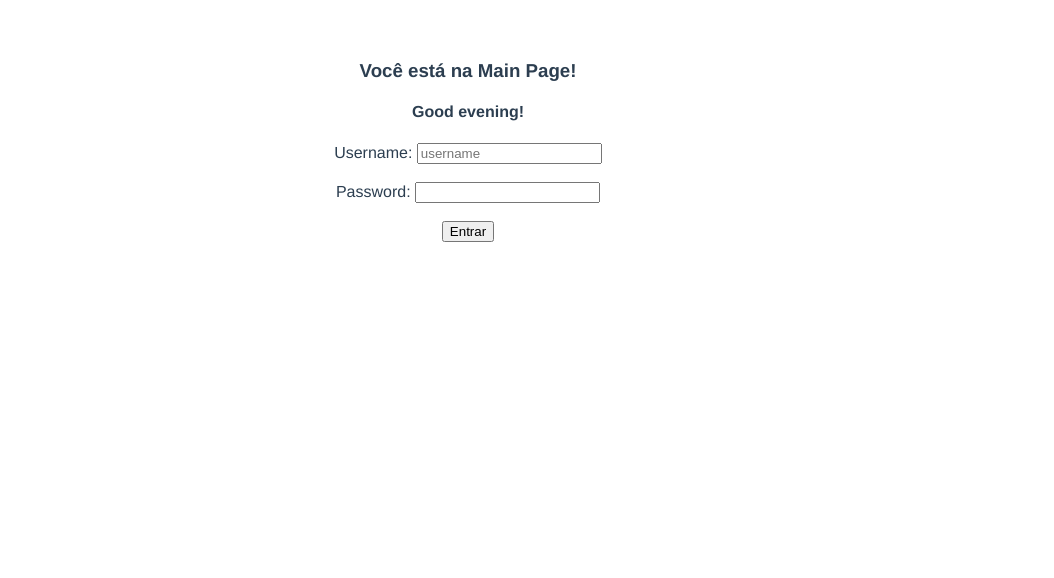
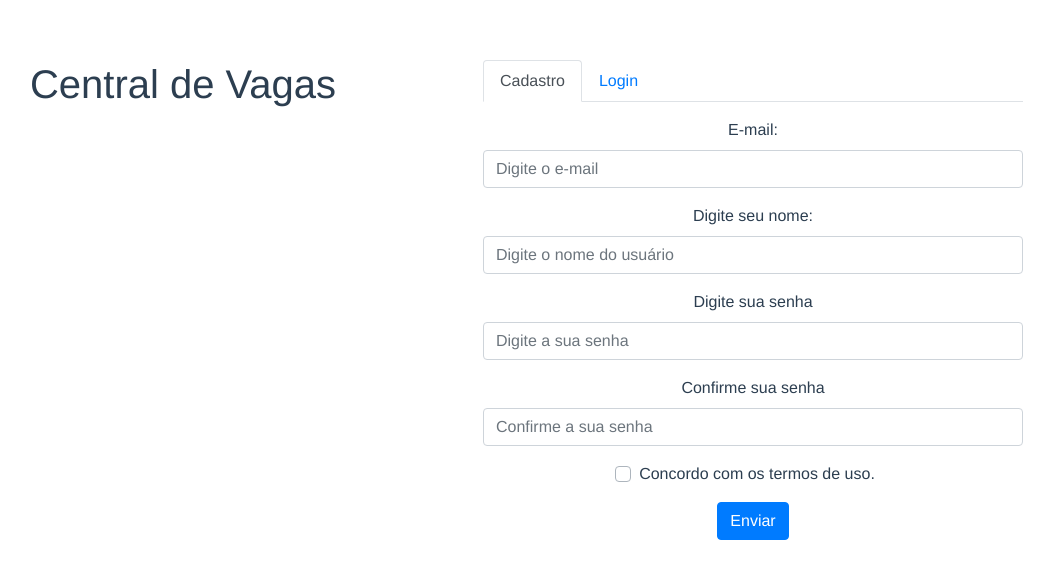
Before and after one commit to DevMobUFRJ/central-de-vagas, a Vue app: page / in a window 1280 px wide. Shown: the top 578 px of the page, without its empty margins (172-1226 px from the left). Built offline with nearby package versions, Linux system fonts and the light colour scheme.

Commit message:
feat: adição de registro e login

```diff
--- a/src/components/Home/Home.vue
+++ b/src/components/Home/Home.vue
@@ -4,31 +4,99 @@
 -->
 <template>
 	<div>
-        <h3 v-if="path === '/'">Você está na Main Page!</h3>
-        <h4 v-if="isMorning">Good morning!</h4>
-        <h4 v-if="isAfternoon">Good afternoon!</h4>
-        <h4 v-if="isEvening">Good evening!</h4>
+		<b-container class="home-main-row">
+			<b-row>
+				<b-col>
+					<h1>Central de Vagas</h1>
+				</b-col>
+				<b-col>
+					<div>
+						<b-tabs content-class="mt-3">
+							<b-tab title="Cadastro" active>
+								<div>
+									<b-form @submit="onRegister">
 
-        <login/>
+										<b-form-group id="input-group-1" label="E-mail:" label-for="input-1">
+											<b-form-input id="input-1" v-model="form.email" type="email" required placeholder="Digite o e-mail" ></b-form-input>
+										</b-form-group>
+
+										<b-form-group id="input-group-2" label="Digite seu nome:" label-for="input-2">
+											<b-form-input id="input-2" v-model="form.name" required placeholder="Digite o nome do usuário"></b-form-input>
+										</b-form-group>
+
+										<b-form-group id="input-group-3" label="Digite sua senha" label-for="input-3">
+											<b-form-input id="input-3" v-model="form.password" type="password" :state="passStat" required placeholder="Digite a sua senha"></b-form-input>
+										</b-form-group>
+
+										<b-form-group id="input-group-4" label="Confirme sua senha" label-for="input-4">
+											<b-form-input id="input-4" type="password" v-model="form.confPassword" :state="passStat" placeholder="Confirme a sua senha"></b-form-input>
+										</b-form-group>
+
+										<b-form-group id="input-group-5">
+											<b-form-checkbox-group v-model="form.checked" id="checkboxes-5">
+												<b-form-checkbox value="me">Concordo com os termos de uso.</b-form-checkbox>
+											</b-form-checkbox-group>
+										</b-form-group>
+
+										<b-button type="submit" variant="primary">Enviar</b-button>
+									</b-form>
+								</div>
+							</b-tab>
+							<b-tab title="Login">
+								<b-form @submit="onLogin">
+
+									<b-form-group id="input-group-user-lg" label="Usuário:" label-for="input-username-lg">
+										<b-form-input id="input-username-lg" v-model="form.email" required placeholder="Digite o nome do usuário ou e-mail" ></b-form-input>
+									</b-form-group>
+
+									<b-form-group id="input-group-pass-lg" label="Digite seu nome:" label-for="in-password-lg">
+										<b-form-input id="in-password-lg" v-model="form.password" required placeholder="Digite sua senha"></b-form-input>
+									</b-form-group>
+
+									<b-form-group id="input-group-link">
+											<b-button variant="link">Esqueci minha senha.</b-button>
+									</b-form-group>
+
+									<b-button type="submit" variant="primary">Entrar</b-button>
+								</b-form>
+							</b-tab>
+						</b-tabs>
+					</div>
+				</b-col>
+			</b-row>
+		</b-container>
 	</div>
 </template>
 
 <script>
-
-    import Login from '../Login/Login'
-    // get the current hour
-    var hour = new Date().getHours()
-
 		export default {
-        components: {
-            'login':Login
+				name: 'home',
+				data() {
+					return {
+						form: {
+							email: '',
+							name: '',
+							password: '',
+							confPassword: '',
+							checked: false
 						},
-        data () {
-            return {
-                path: location.pathname,
-                isMorning: hour < 12,
-                isAfternoon: hour >= 12 && hour < 18,
-                isEvening: hour >= 18
+						passStat: null,
+						show: true
+					}
+				},
+				methods: {
+					onRegister(evt) {
+						evt.preventDefault()
+						if (this.form.password == this.form.confPassword) {
+							alert('foi')
+							this.passStat = true;
+						} else {
+							alert('não foi')
+							this.passStat = false;
+						}
+					},
+					onLogin(evt) {
+						evt.preventDefault()
 					}
 				}
 		}
```
Also changed, not shown: package.json (+12 -10 lines), src/main.js (+9 -0 lines), 1 other file (tests, documents, lock files or other folders). Lines whose indentation alone changed are shown as unchanged.
